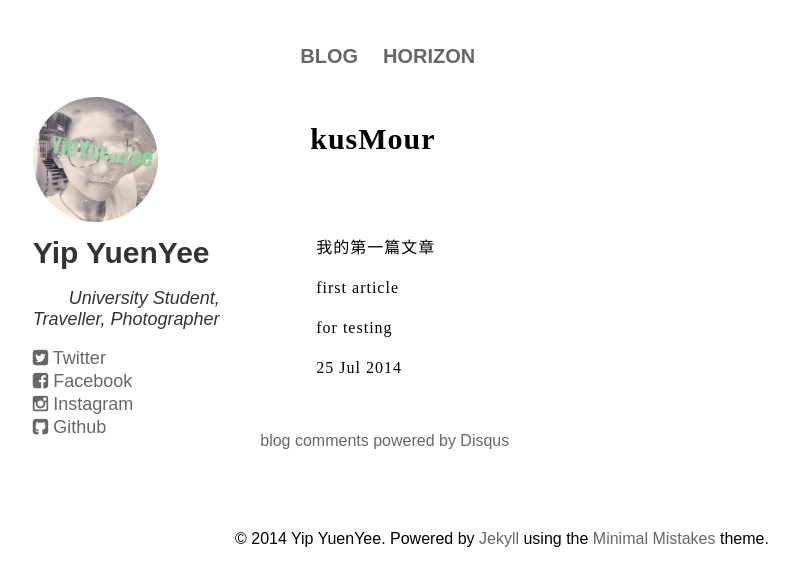
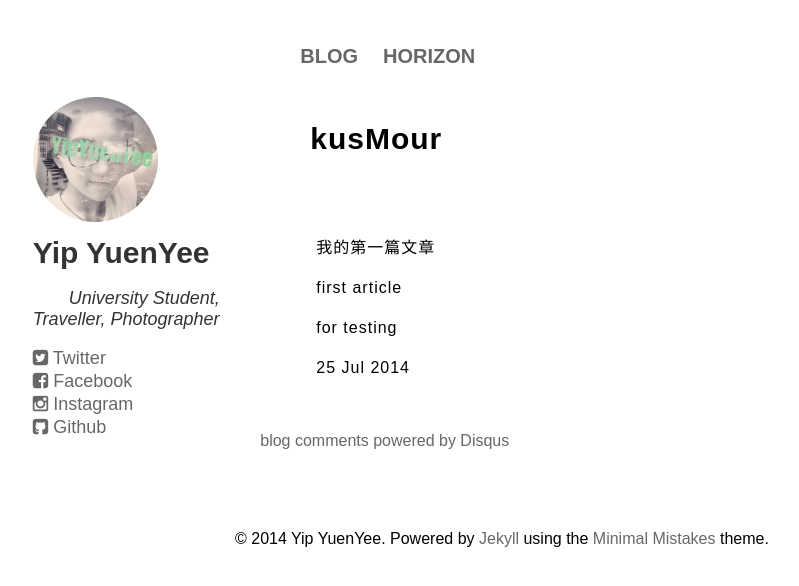
Before and after one commit to kusmour/blog_jekyll, a Jekyll site: the page built from _posts/2014-07-25-first-article.html, in a window 1280 px wide. Shown: the top 586 px of the page, without its empty margins (89-888 px from the left). Built offline with Jekyll 4.4.1, drawn with Linux system fonts in a browser that asks for light colours; some web fonts are replaced; comment, search, counter and statistics services are not loaded.

Commit message:
post with code

```diff
--- a/style/article_page.css
+++ b/style/article_page.css
@@ -11,7 +11,7 @@
 
 .article_wrap {
 	padding-left: 40px;
-	font-family: fzqkby;
+	font-family: fzqkby, Arial, sans-serif;
 	letter-spacing: 1px;
 }
 
```
